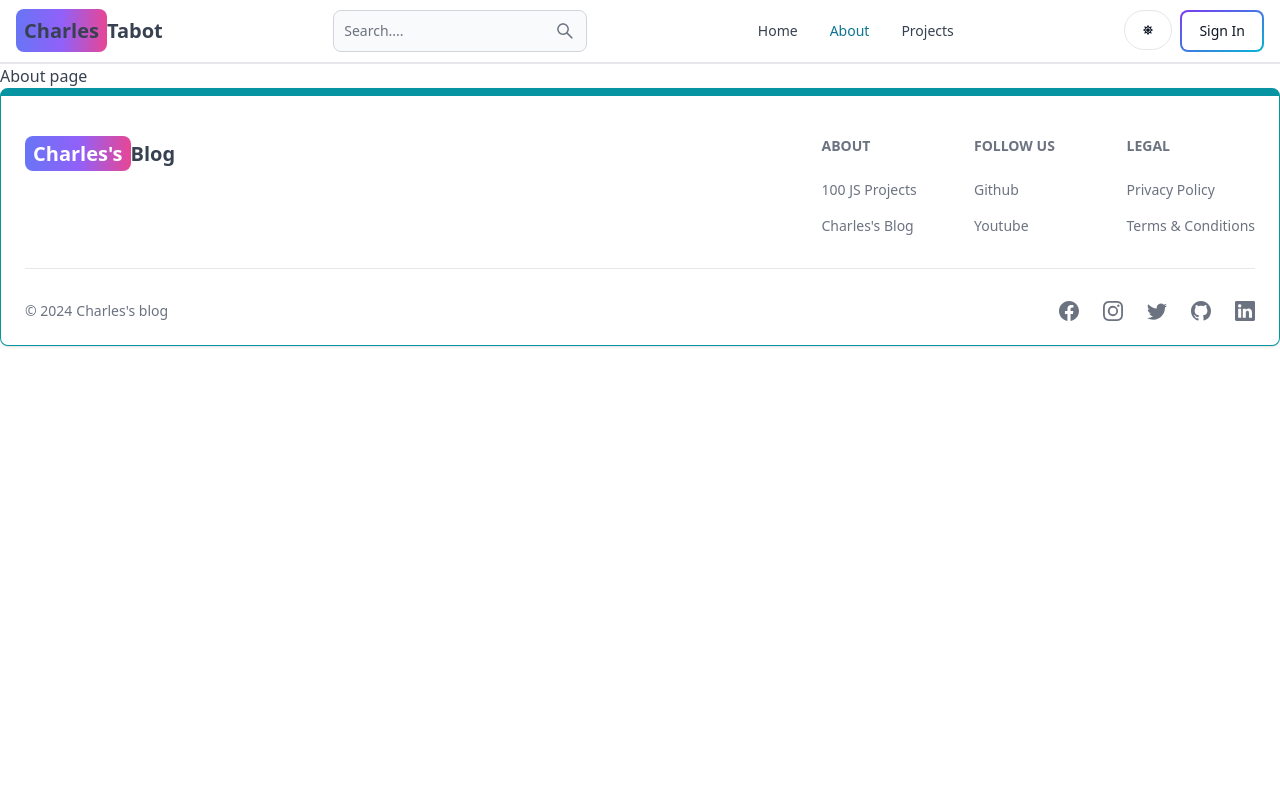
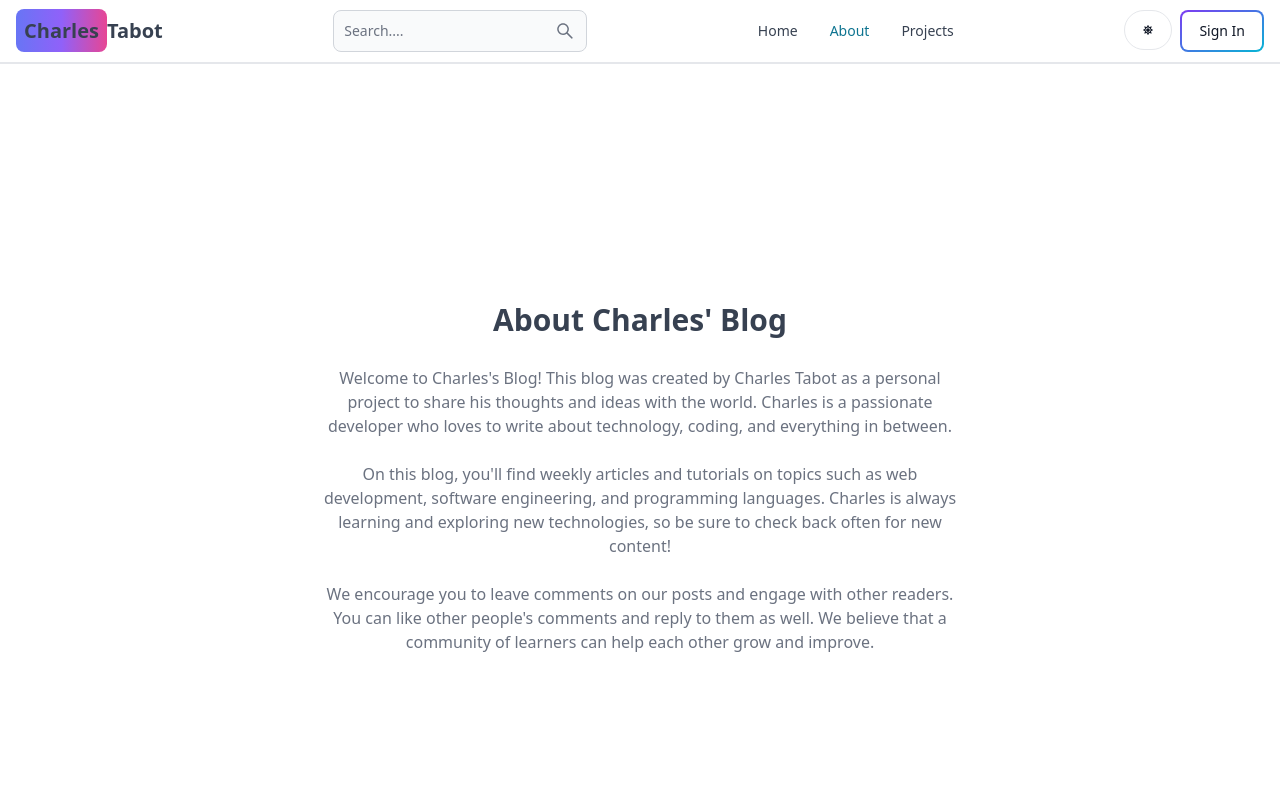
Before and after one commit to TabotCharlesBessong/PortfolioProject, a React (Vite) app in the folder blogging/frontend_ui/: page /about in a window 1280 px wide. Shown: the top 800 px of the page. Built offline with nearby package versions, Linux system fonts and the light colour scheme; no server answers.

Commit message:
about page

```diff
--- a/blogging/frontend_ui/src/App.jsx
+++ b/blogging/frontend_ui/src/App.jsx
@@ -7,7 +7,7 @@
   PrivateRoute,
   ScrollToTop,
 } from "./components";
-import { CreatePost, Dashboard, EditPost, HomePage, PostPage, SearchPage, SignIn, SignUp } from "./pages";
+import { AboutPage, CreatePost, Dashboard, EditPost, HomePage, PostPage, SearchPage, SignIn, SignUp } from "./pages";
 
 const App = () => {
   return (
@@ -16,7 +16,7 @@
       <Header />
       <Routes>
         <Route path="/" element={<HomePage />} />
-        <Route path="/about" element={"About page"} />
+        <Route path="/about" element={<AboutPage />} />
         <Route path="/signin" element={<SignIn />} />
         <Route path="/signup" element={<SignUp />} />
         <Route element={<PrivateRoute />}>
--- /dev/null
+++ b/blogging/frontend_ui/src/pages/AboutPage.jsx
@@ -0,0 +1,39 @@
+import React from 'react'
+
+const AboutPage = () => {
+  return (
+    <div className="min-h-screen flex items-center justify-center">
+      <div className="max-w-2xl mx-auto p-3 text-center">
+        <div>
+          <h1 className="text-3xl font font-semibold text-center my-7">
+            About Charles' Blog
+          </h1>
+          <div className="text-md text-gray-500 flex flex-col gap-6">
+            <p>
+              Welcome to Charles's Blog! This blog was created by Charles Tabot
+              as a personal project to share his thoughts and ideas with the
+              world. Charles is a passionate developer who loves to write about
+              technology, coding, and everything in between.
+            </p>
+
+            <p>
+              On this blog, you'll find weekly articles and tutorials on topics
+              such as web development, software engineering, and programming
+              languages. Charles is always learning and exploring new
+              technologies, so be sure to check back often for new content!
+            </p>
+
+            <p>
+              We encourage you to leave comments on our posts and engage with
+              other readers. You can like other people's comments and reply to
+              them as well. We believe that a community of learners can help
+              each other grow and improve.
+            </p>
+          </div>
+        </div>
+      </div>
+    </div>
+  );
+}
+
+export default AboutPage
--- a/blogging/frontend_ui/src/pages/index.js
+++ b/blogging/frontend_ui/src/pages/index.js
@@ -5,4 +5,5 @@
 export { default as EditPost } from "./dashboard/EditPost";
 export { default as PostPage } from "./PostPage";
 export { default as HomePage } from "./HomePage";
-export {default as SearchPage} from "./SearchPage"
+export { default as SearchPage } from "./SearchPage";
+export { default as AboutPage } from "./AboutPage.jsx";
```
